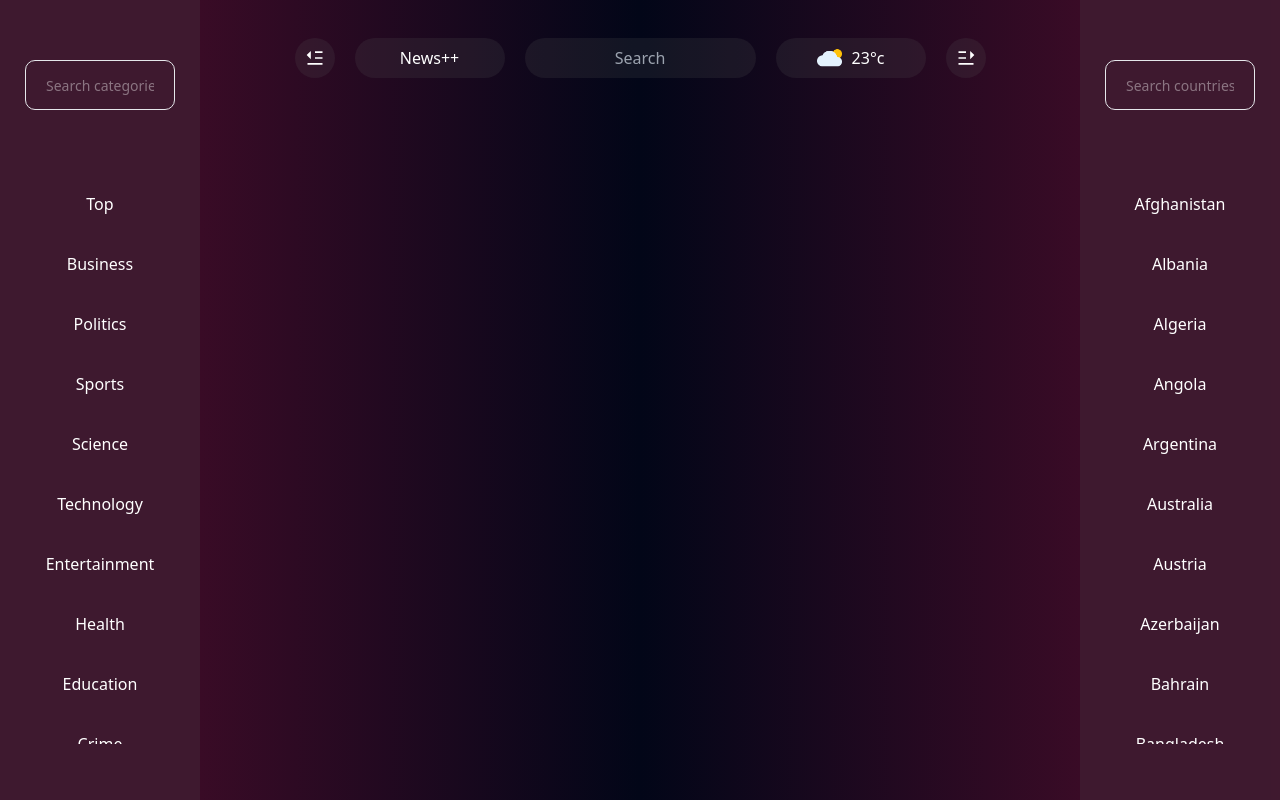
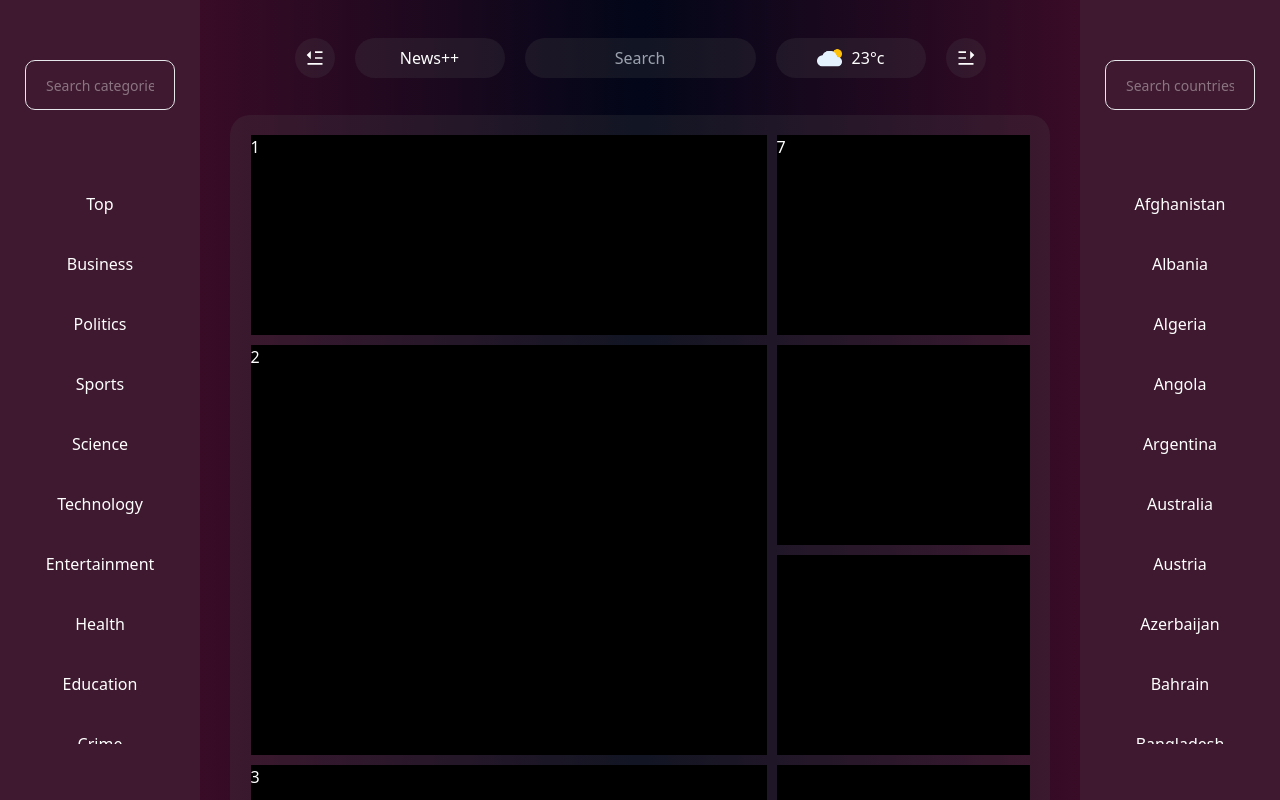
Before and after one commit to hexadivine/news-plus-plus, a React (Vite) app: page / in a window 1280 px wide. Built offline with nearby package versions, Linux system fonts and the light colour scheme.

Commit message:
Integrated herosection to app.jsx

```diff
--- a/src/App.jsx
+++ b/src/App.jsx
@@ -1,4 +1,5 @@
 import "./App.css";
+import HeroSection from "./components/Main/HeroSection";
 import Navbar from "./components/Navbar/Navbar";
 import CategoriesSidebar from "./components/Sidebar/CategoriesSidebar";
 import CountriesSidebar from "./components/Sidebar/CountriesSidebar";
@@ -39,6 +40,8 @@ function App() {
                     toggleRightSidebar={toggleRightSidebar}
                     setToggleRightSidebar={setToggleRightSidebar}
                 />
+
+                <HeroSection />
             </div>
             {toggleRightSidebar ? (
                 <CountriesSidebar
```
